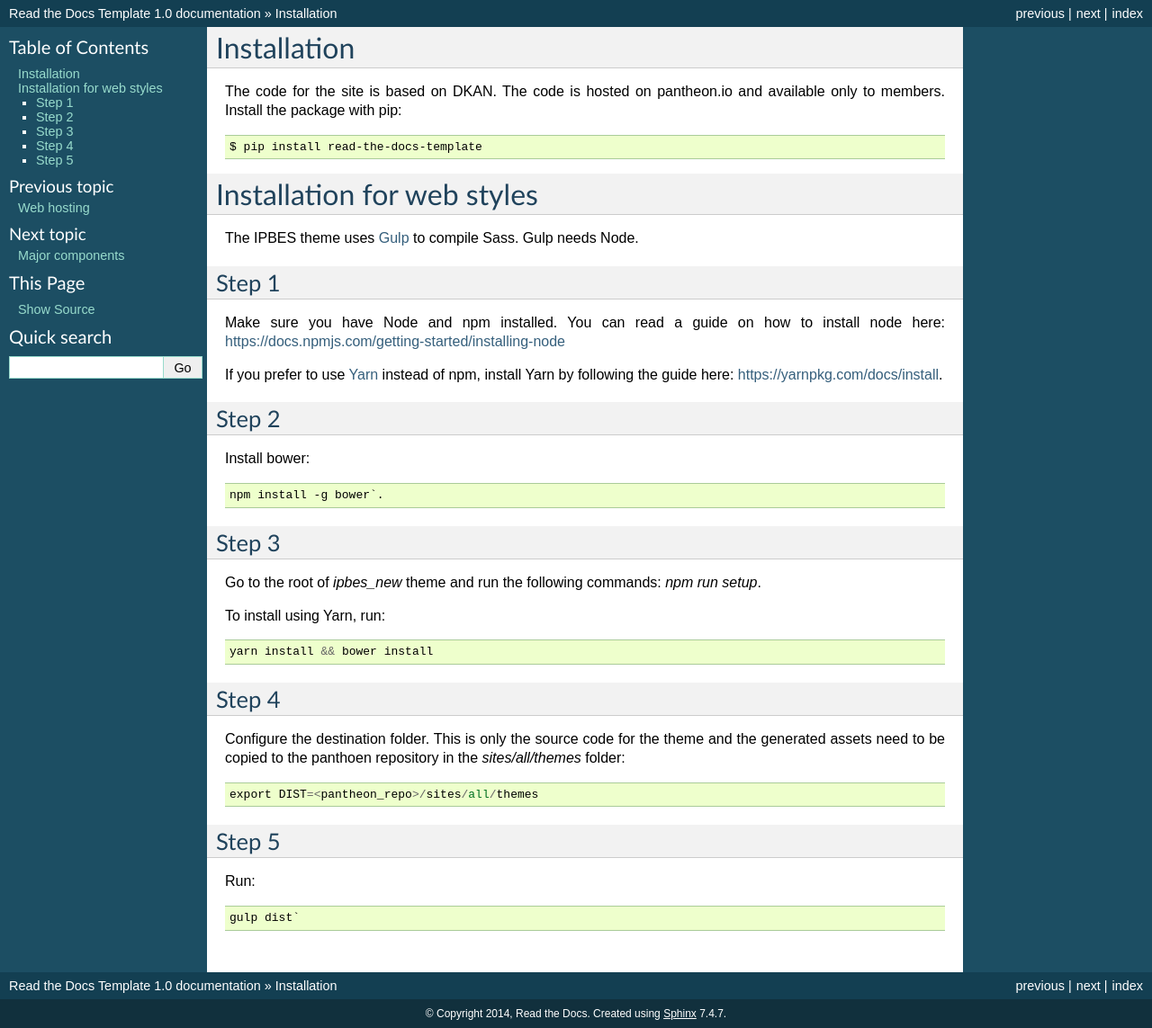
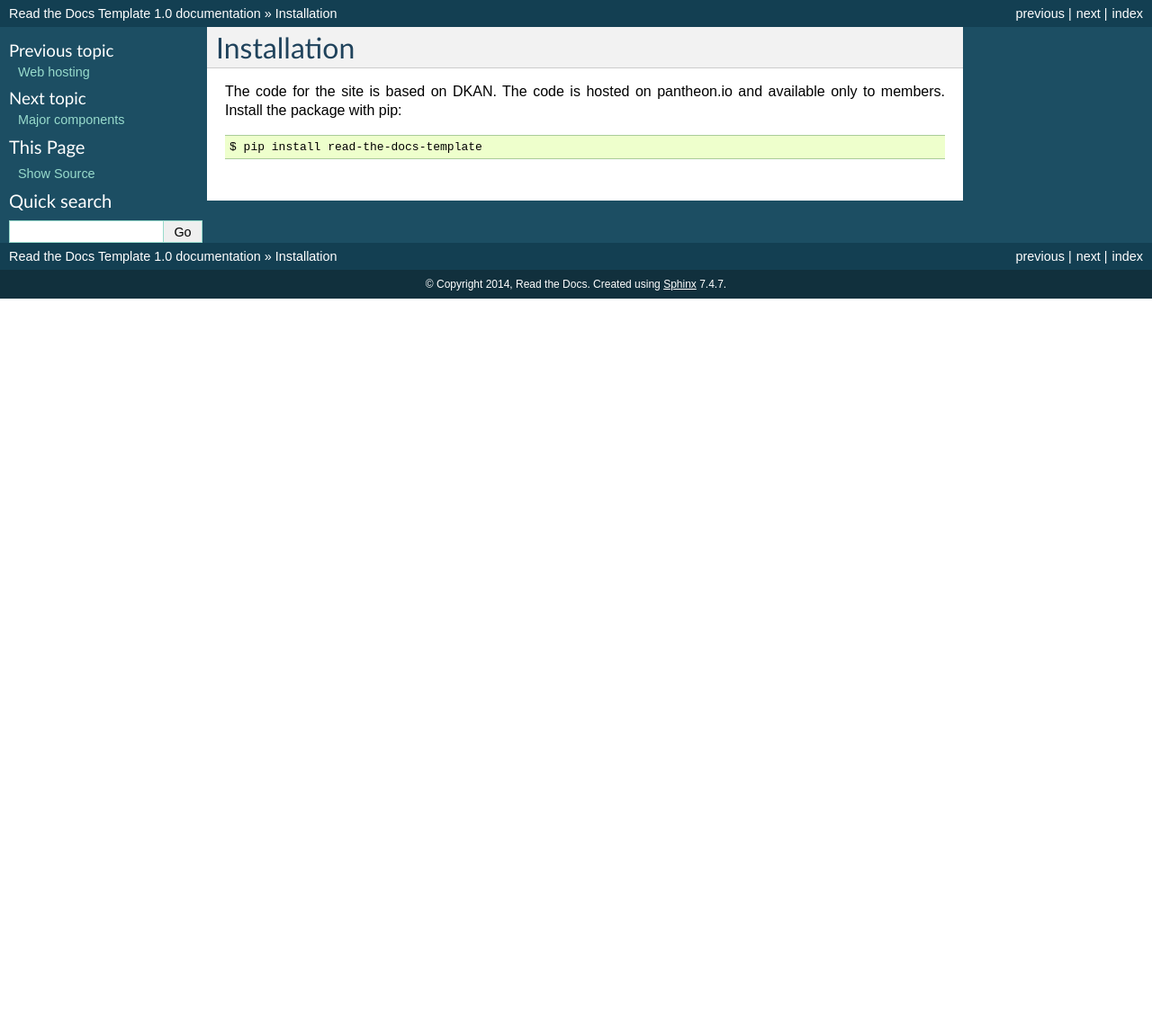
Before and after one commit to ipbes/ipbeswebdocs, a Sphinx documentation site: the page built from docs/installation.rst, in a window 1280 px wide. Shown: the whole page at 90% size. Built offline with Sphinx 7.4.7, drawn with Linux system fonts in a browser that asks for light colours; after the commit the page ends 900 px from its top, so only the background shows below that.

Commit message:
Update installation.rst

```diff
--- a/docs/installation.rst
+++ b/docs/installation.rst
@@ -5,47 +5,3 @@ The code for the site is based on DKAN. The code is hosted on pantheon.io and av
 Install the package with pip::
 
     $ pip install read-the-docs-template
-
-============
-Installation for web styles
-============
-
-The IPBES theme uses Gulp_ to compile Sass. Gulp needs Node.
-
-Step 1
------------------
-Make sure you have Node and npm installed.
-You can read a guide on how to install node here: https://docs.npmjs.com/getting-started/installing-node
-
-If you prefer to use Yarn_ instead of npm, install Yarn by following the guide here: https://yarnpkg.com/docs/install.
-
-Step 2
------------------
-Install bower::
-
-    npm install -g bower`.
-
-Step 3
------------------
-Go to the root of `ipbes_new` theme and run the following commands: `npm run setup`.
-
-To install using Yarn, run::
-
-    yarn install && bower install
-
-Step 4
------------------
-Configure the destination folder. This is only the source code for the theme and the generated assets need to be
-copied to the panthoen repository in the `sites/all/themes` folder::
-
-    export DIST=<pantheon_repo>/sites/all/themes
-
-Step 5
------------------
-Run::
-
-    gulp dist`
-
-
-.. _Gulp: http://gulpjs.com
-.. _Yarn: https://yarnpkg.com
```
